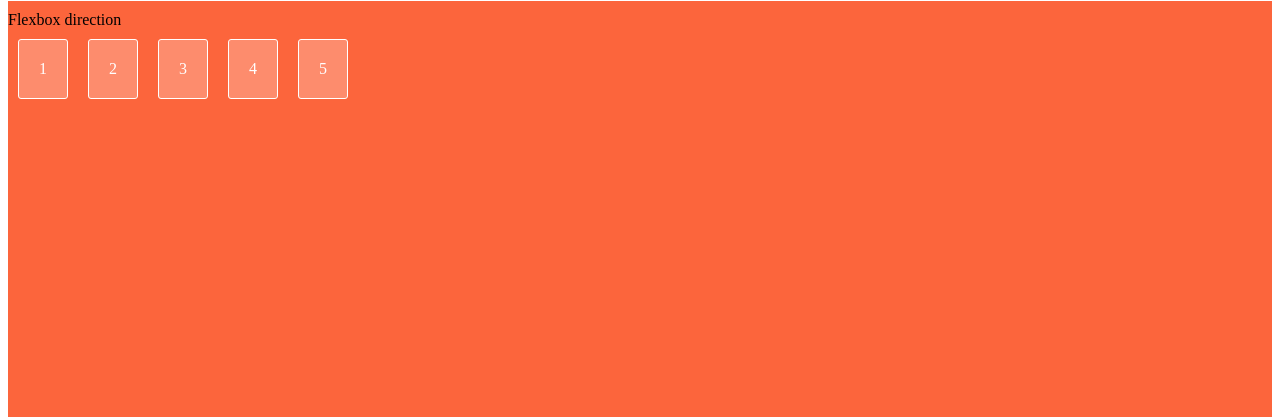
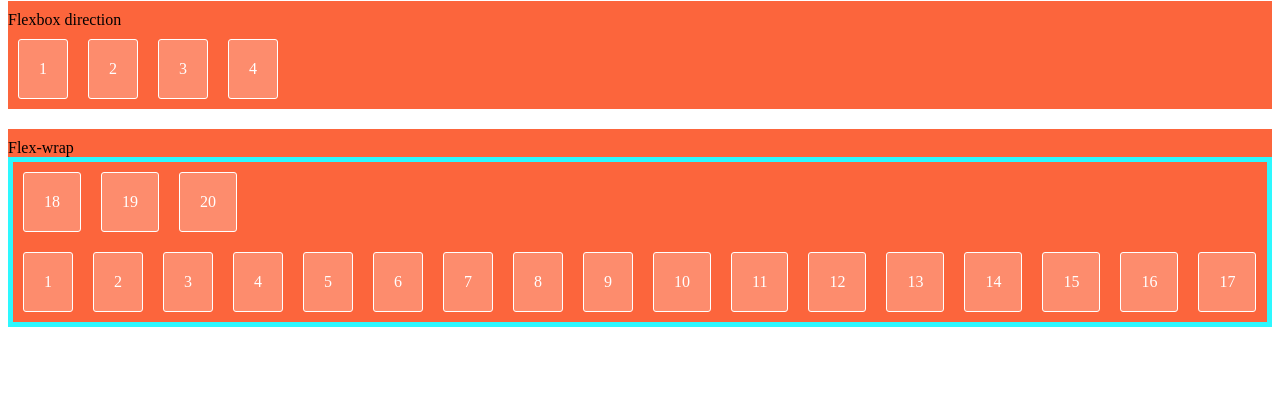
Before and after one commit to tindao02/explorer, a plain HTML site: page Flexbox01/index.html in a window 1280 px wide. Shown: the part 383-800 px from the top of the page. Drawn offline with Linux system fonts and the light colour scheme.

Commit message:
flex-wrap

```diff
--- a/Flexbox01/index.html
+++ b/Flexbox01/index.html
@@ -14,17 +14,38 @@
 
   <section>
     Flexbox direction
-    <div class="container container01">
+    <div class="container flex-direction">
+      <div>1</div>
+      <div>2</div>
+      <div>3</div>
+      <div>4</div>
+    </div>
+  </section>
+
+  <section>
+    Flex-wrap
+    <div class="container flex-wrap">
       <div>1</div>
       <div>2</div>
       <div>3</div>
       <div>4</div>
       <div>5</div>
+      <div>6</div>
+      <div>7</div>
+      <div>8</div>
+      <div>9</div>
+      <div>10</div>
+      <div>11</div>
+      <div>12</div>
+      <div>13</div>
+      <div>14</div>
+      <div>15</div>
+      <div>16</div>
+      <div>17</div>
+      <div>18</div>
+      <div>19</div>
+      <div>20</div>
     </div>
-  </section>
-
-  <section>
-
   </section>
 
 </body>
--- a/Flexbox01/style.css
+++ b/Flexbox01/style.css
@@ -1,7 +1,7 @@
 section {
   background-color: #fc4a1ad9;
   width: 100%;
-  height: 430px;
+  height: 100%;
   padding-top: 10px;
 }
 
@@ -24,13 +24,23 @@ section + section {
   background-color: rgba(255, 255, 255, 0.4);
 }
 
-.container {
+/* FLEX DIRECTION */
+.flex-direction {
   display: flex;
   flex-direction: column-reverse;
 }
 
 @media (min-width: 56.25em) {
-  .container01 {
+  .flex-direction {
     flex-direction: row;
   }
 }
+
+/* FLEX WRAP */
+.flex-wrap {
+  display: flex;
+  border: 5px solid rgb(45, 248, 255);
+  /* width: 500px; */
+  flex-wrap: wrap-reverse;
+
+}
```
